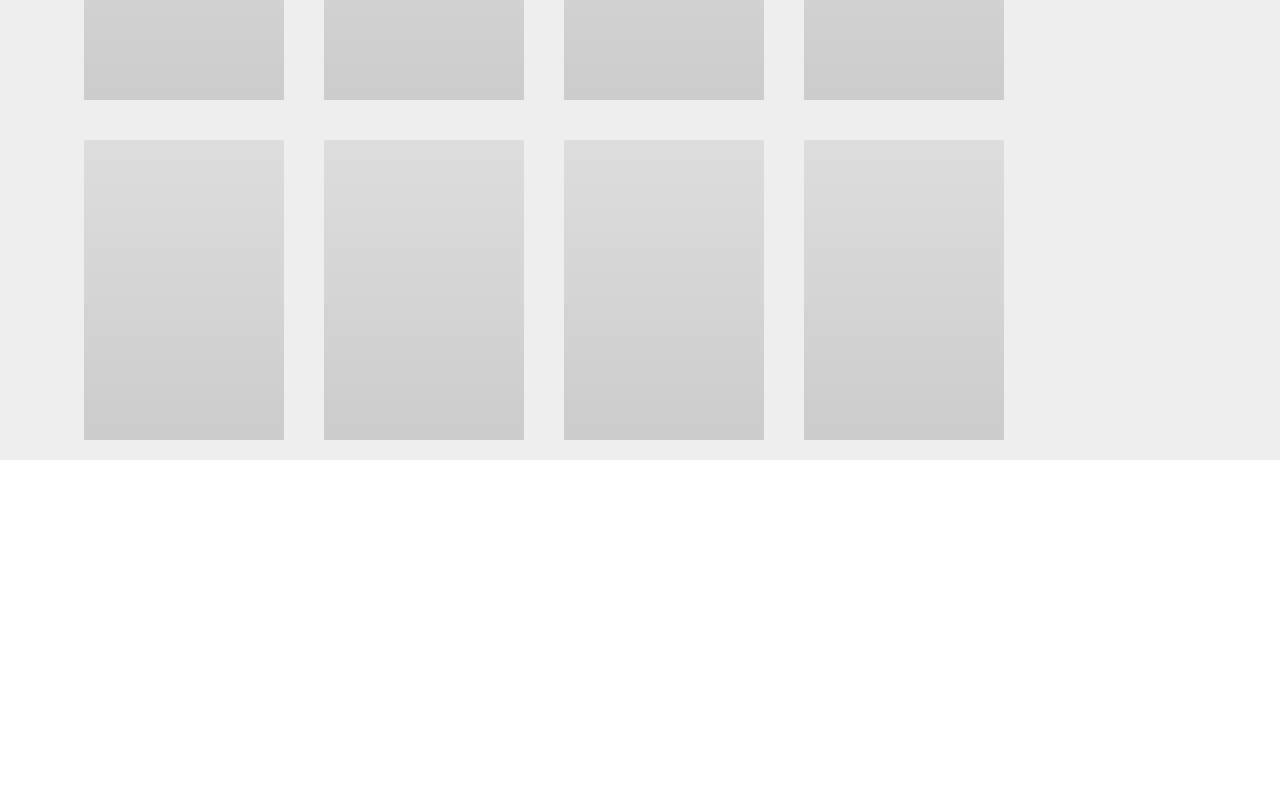
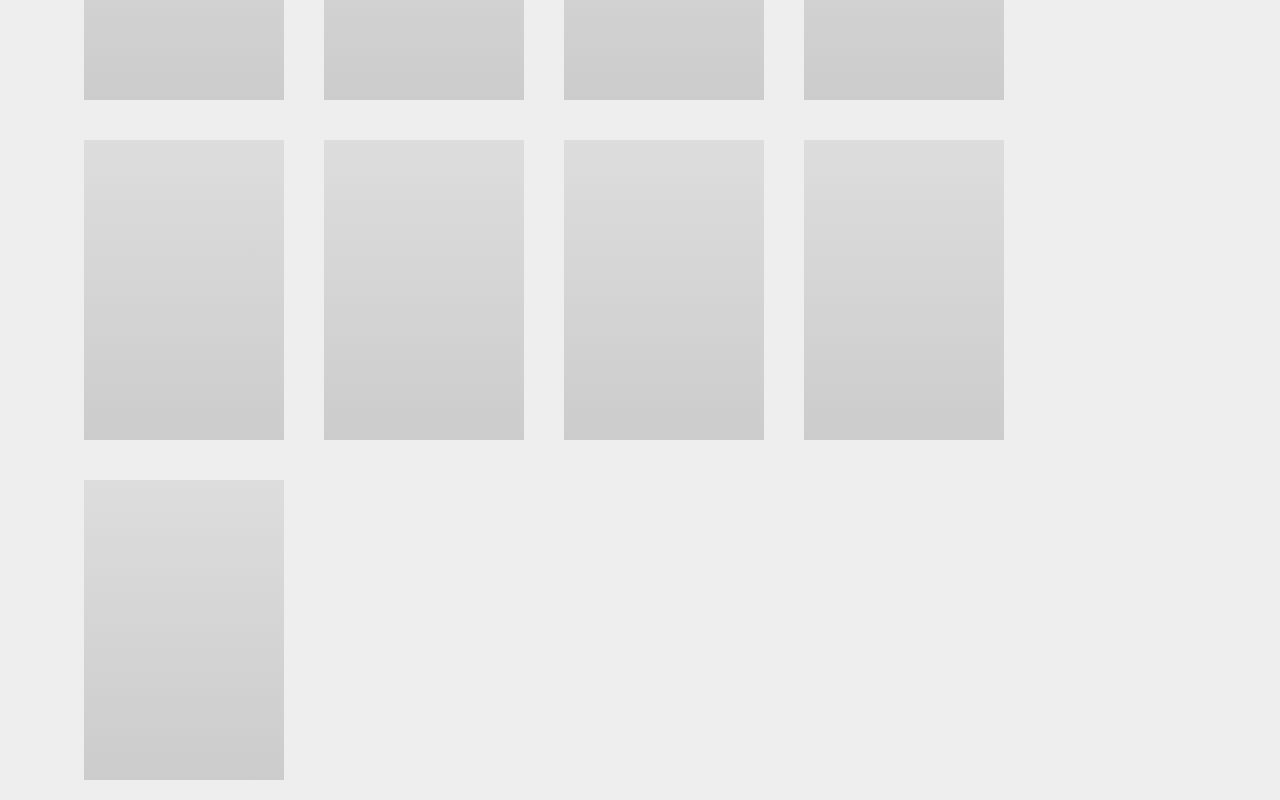
Before and after one commit to jbartenbach/dhplayground, a React (Create React App) app: page / in a window 1280 px wide. Shown: the part 1156-1956 px from the top of the page. Before the commit the page ends 1616 px from the top, so only its background shows below. Built offline with nearby package versions, Linux system fonts and the light colour scheme.

Commit message:
changed names

```diff
--- a/src/App.js
+++ b/src/App.js
@@ -1,7 +1,7 @@
 import React from 'react';
 import './App.css';
 import StatusBar from './StatusBar';
-import Content from './content'
+import Content from './Content'
 
 class App extends React.Component {
 
--- a/src/content.js
+++ b/src/Content.js
@@ -20,6 +20,7 @@ class Content extends React.Component {
         <div className="content-item"></div>
         <div className="content-item"></div>
         <div className="content-item"></div>
+        <div className="content-item"></div>
       </div>
     )
   }
--- a/src/statusBar.css
+++ b/src/StatusBar.css
@@ -50,3 +50,6 @@
    opacity: 0;
    height:0;
 }
+.nothing {
+  height: 0;
+}
```
